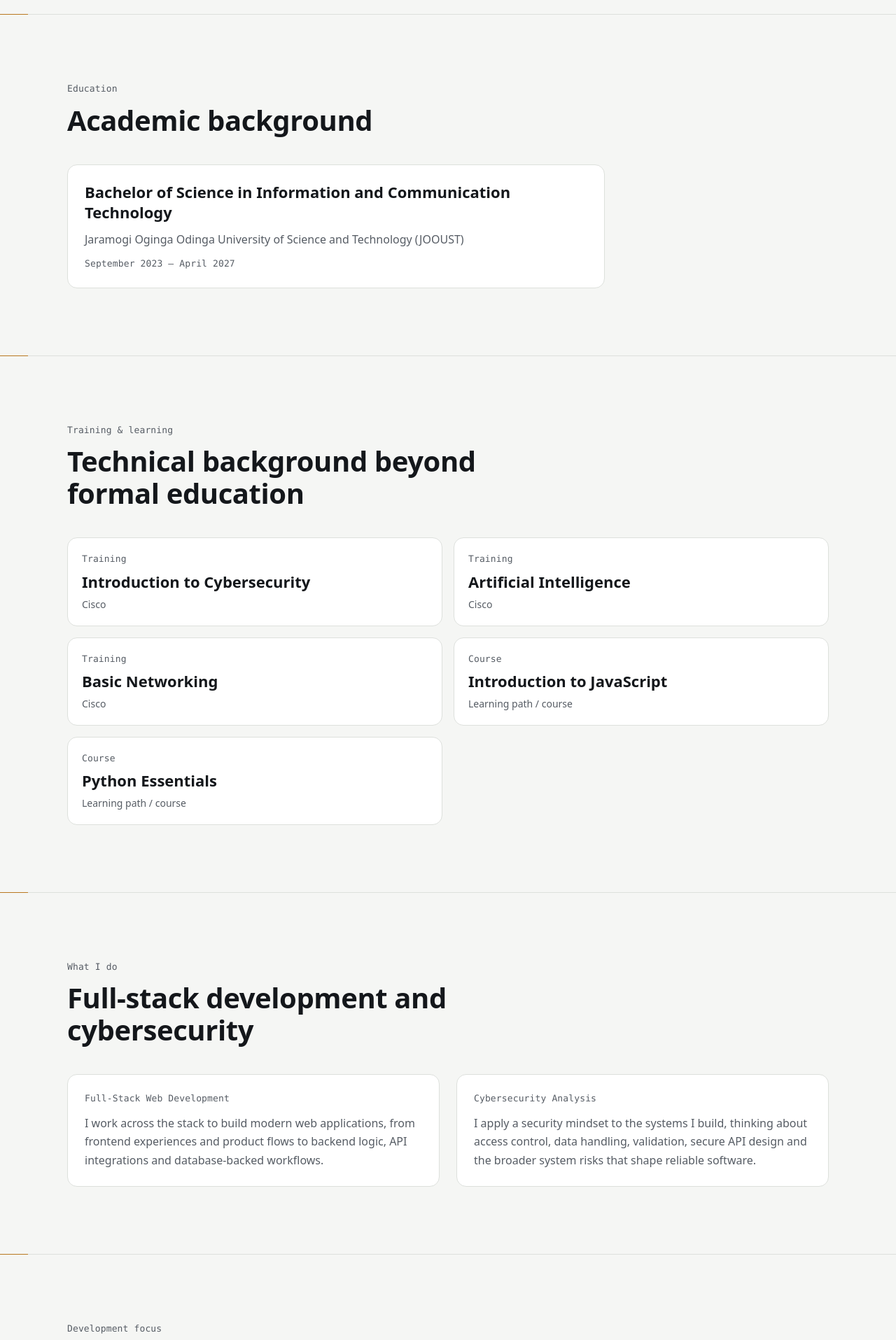
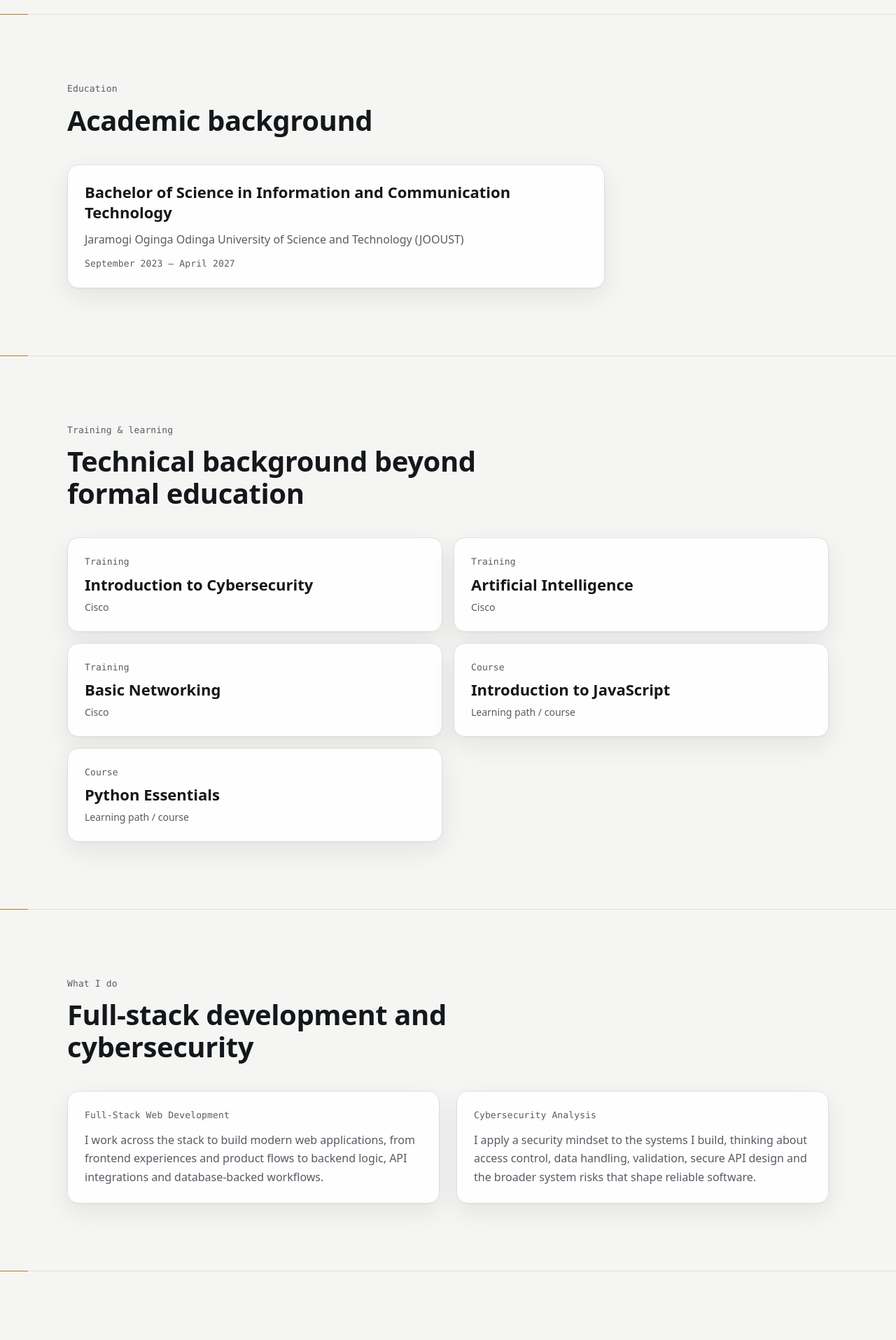
Before and after one commit to Geotech-ally/Portfolio, a React (Vite) app: page /about in a window 1280 px wide. Shown: the part 964-2879 px from the top of the page at 70% size. Built offline with nearby package versions, Linux system fonts and the light colour scheme; no server answers; the database is empty.

Commit message:
style: polish About.tsx

```diff
--- a/src/pages/public/About.tsx
+++ b/src/pages/public/About.tsx
@@ -73,7 +73,7 @@ export default function About() {
 
       <Section divider>
         <SectionHeading eyebrow="Education" title="Academic background" />
-        <div className="max-w-3xl rounded-lg border border-border bg-background-raised p-6">
+        <div className="max-w-3xl card-polished p-6">
           <p className="text-heading-md text-foreground">Bachelor of Science in Information and Communication Technology</p>
           <p className="mt-3 text-body text-foreground-muted">Jaramogi Oginga Odinga University of Science and Technology (JOOUST)</p>
           <p className="mt-3 text-meta text-foreground-faint">September 2023 – April 2027</p>
@@ -84,7 +84,7 @@ export default function About() {
         <SectionHeading eyebrow="Training & learning" title="Technical background beyond formal education" />
         <div className="grid gap-4 md:grid-cols-2">
           {TRAINING.map((item) => (
-            <div key={`${item.name}-${item.type}`} className="rounded-lg border border-border bg-background-raised p-5">
+            <div key={`${item.name}-${item.type}`} className="card-polished p-6">
               <p className="text-meta text-foreground-faint">{item.type}</p>
               <p className="mt-2 text-heading-md text-foreground">{item.name}</p>
               <p className="mt-2 text-sm text-foreground-muted">{item.issuer}</p>
@@ -96,13 +96,13 @@ export default function About() {
       <Section divider>
         <SectionHeading eyebrow="What I do" title="Full-stack development and cybersecurity" />
         <div className="grid gap-6 lg:grid-cols-2">
-          <div className="rounded-lg border border-border bg-background-raised p-6">
+          <div className="card-polished p-6">
             <p className="text-meta text-foreground">Full-Stack Web Development</p>
             <p className="mt-3 text-body text-foreground-muted">
               I work across the stack to build modern web applications, from frontend experiences and product flows to backend logic, API integrations and database-backed workflows.
             </p>
           </div>
-          <div className="rounded-lg border border-border bg-background-raised p-6">
+          <div className="card-polished p-6">
             <p className="text-meta text-foreground">Cybersecurity Analysis</p>
             <p className="mt-3 text-body text-foreground-muted">
               I apply a security mindset to the systems I build, thinking about access control, data handling, validation, secure API design and the broader system risks that shape reliable software.
```
